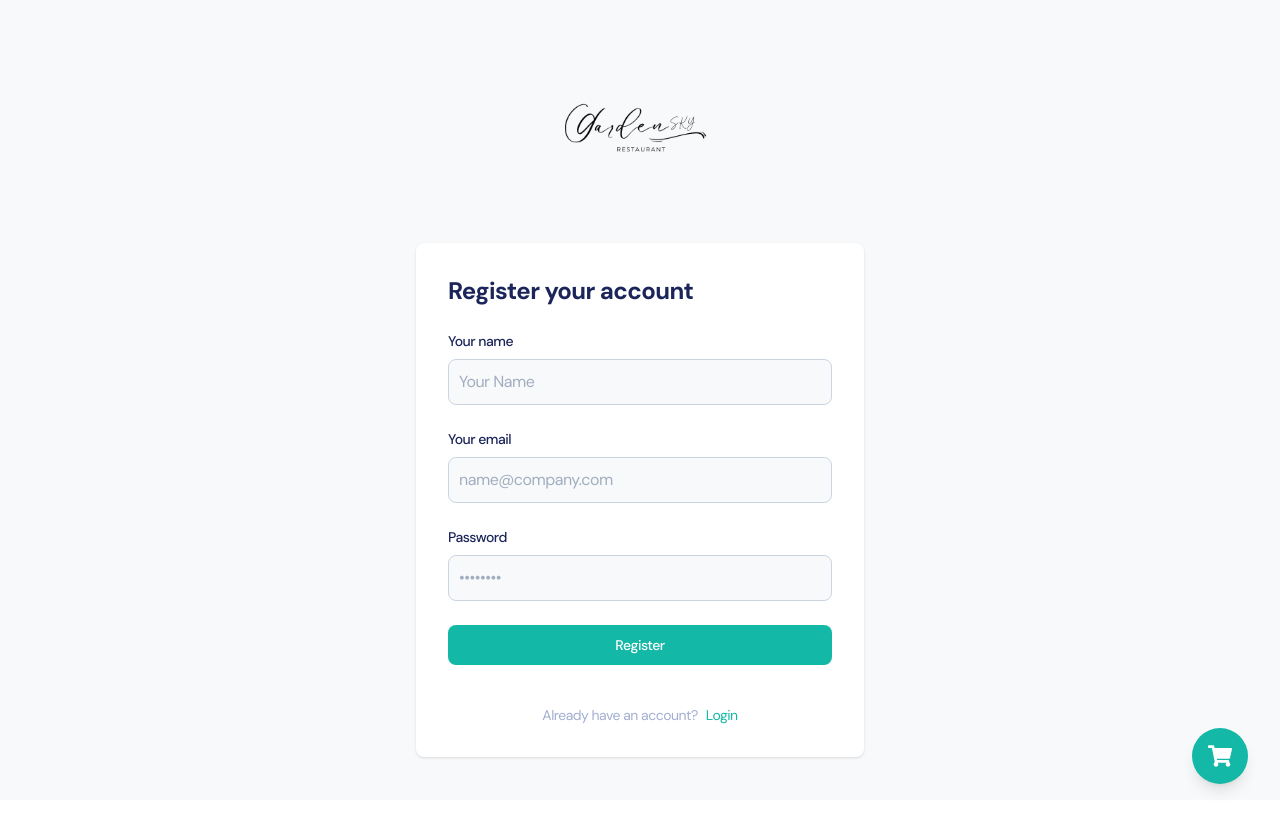
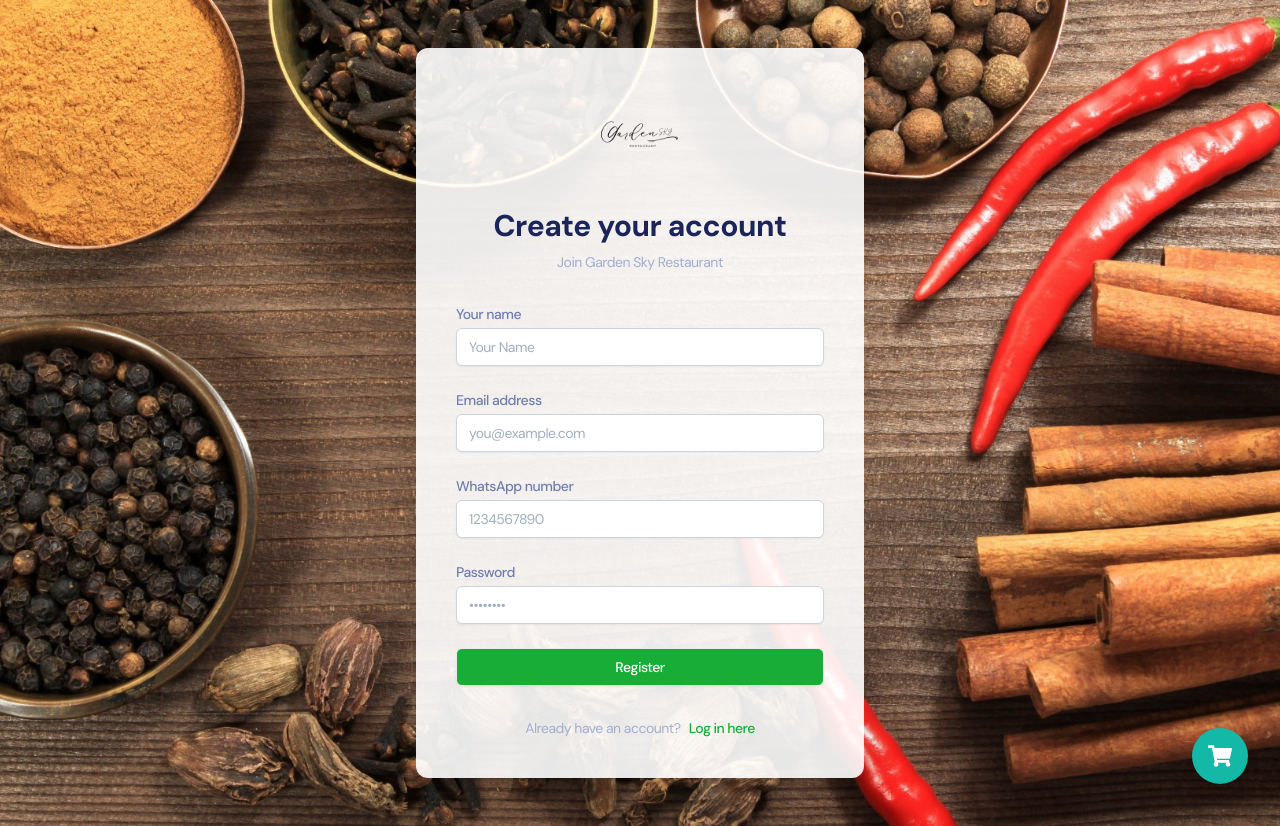
Before and after one commit to nctrnlman/client-resto-next-gen, a React (Vite) app: page /register in a window 1280 px wide. Before the commit the page ends 800 px from the top, so only its background shows below. Built offline with nearby package versions, Linux system fonts and the light colour scheme.

Commit message:
update new input column

```diff
--- a/src/hooks/useLoginForm.js
+++ b/src/hooks/useLoginForm.js
@@ -2,12 +2,25 @@ import { useState } from "react";
 import * as Yup from "yup";
 
 const useLoginForm = () => {
-  const [email, setEmail] = useState("");
+  const [emailOrWhatsapp, setEmailOrWhatsapp] = useState("");
   const [password, setPassword] = useState("");
   const [errors, setErrors] = useState({});
 
   const validationSchema = Yup.object().shape({
-    email: Yup.string().email("Invalid email address").required("Required"),
+    emailOrWhatsapp: Yup.string()
+      .test(
+        "email-or-phone",
+        "Enter a valid email or WhatsApp number",
+        (value) => {
+          return (
+            Yup.string().email().isValidSync(value) ||
+            Yup.string()
+              .matches(/^\d+$/, "Must be only digits")
+              .isValidSync(value)
+          );
+        }
+      )
+      .required("Email or WhatsApp number is required"),
     password: Yup.string()
       .min(8, "Password must be at least 8 characters")
       .required("Required"),
@@ -16,7 +29,7 @@ const useLoginForm = () => {
   const validate = async () => {
     try {
       await validationSchema.validate(
-        { email, password },
+        { emailOrWhatsapp, password },
         { abortEarly: false }
       );
       setErrors({});
@@ -32,8 +45,8 @@ const useLoginForm = () => {
   };
 
   return {
-    email,
-    setEmail,
+    emailOrWhatsapp,
+    setEmailOrWhatsapp,
     password,
     setPassword,
     errors,
--- a/src/hooks/useRegisterForm.js
+++ b/src/hooks/useRegisterForm.js
@@ -4,6 +4,7 @@ import * as Yup from "yup";
 const useRegisterForm = () => {
   const [name, setName] = useState("");
   const [email, setEmail] = useState("");
+  const [noWhatsapp, setNoWhatsapp] = useState("");
   const [password, setPassword] = useState("");
   const [role, setRole] = useState("2");
   const [errors, setErrors] = useState({});
@@ -13,6 +14,9 @@ const useRegisterForm = () => {
     email: Yup.string()
       .email("Invalid email address")
       .required("Email is required"),
+    noWhatsapp: Yup.string()
+      .matches(/^\d+$/, "WhatsApp number must be only digits")
+      .required("WhatsApp number is required"),
     password: Yup.string()
       .min(8, "Password must be at least 8 characters")
       .required("Password is required"),
@@ -21,7 +25,7 @@ const useRegisterForm = () => {
   const validate = async () => {
     try {
       await validationSchema.validate(
-        { name, email, password },
+        { name, email, noWhatsapp, password },
         { abortEarly: false }
       );
       setErrors({});
@@ -41,6 +45,8 @@ const useRegisterForm = () => {
     setName,
     email,
     setEmail,
+    noWhatsapp,
+    setNoWhatsapp,
     password,
     setPassword,
     role,
--- a/src/pages/customer/auth/login/LoginCustomer.jsx
+++ b/src/pages/customer/auth/login/LoginCustomer.jsx
@@ -1,3 +1,4 @@
+import React from "react";
 import { toast } from "react-toastify";
 import "react-toastify/dist/ReactToastify.css";
 import useLoginForm from "../../../../hooks/useLoginForm";
@@ -7,10 +8,17 @@ import axiosInstance from "../../../../utils/axiosInstance";
 import { useNavigate } from "react-router-dom";
 import { useDispatch } from "react-redux";
 import { setUser } from "../../../../features/users/user";
+import bglogin from "../../../../assets/background/bg-login.jpg";
 
 function LoginCustomer() {
-  const { email, setEmail, password, setPassword, errors, validate } =
-    useLoginForm();
+  const {
+    emailOrWhatsapp,
+    setEmailOrWhatsapp,
+    password,
+    setPassword,
+    errors,
+    validate,
+  } = useLoginForm();
   const navigate = useNavigate();
   const dispatch = useDispatch();
 
@@ -19,7 +27,7 @@ function LoginCustomer() {
     if (await validate()) {
       try {
         const response = await axiosInstance.post("/auth/login", {
-          email,
+          emailOrWhatsapp,
           password,
         });
 
@@ -28,40 +36,47 @@ function LoginCustomer() {
         dispatch(setUser(response.data.data.user));
         navigate("/");
       } catch (error) {
-        toast.error(error.response?.data?.message || error.message);
+        toast.error(
+          error.response?.data?.message || "An error occurred during login"
+        );
       }
     }
   };
 
   return (
+    <div
+      className="min-h-screen flex items-center justify-center py-12 px-4 sm:px-6 lg:px-8"
+      style={{
+        backgroundImage: `url(${bglogin})`,
+        backgroundSize: "cover",
+        backgroundPosition: "center",
+      }}
+    >
+      <div className="max-w-md w-full space-y-8 bg-white bg-opacity-90 p-10 rounded-xl shadow-2xl">
         <div>
-      <section className="bg-gray-50">
-        <div className="flex flex-col items-center justify-center px-6 py-8 mx-auto md:h-screen lg:py-0">
-          <a
-            href="#"
-            className="flex items-center mb-6 text-2xl font-semibold text-gray-900"
-          >
-            <img className="h-44 mr-2" src={icon} alt="logo" />
-          </a>
-          <div className="w-full bg-white rounded-lg shadow dark:border md:mt-0 sm:max-w-md xl:p-0">
-            <div className="p-6 space-y-4 md:space-y-6 sm:p-8">
-              <h1 className="text-xl font-bold leading-tight tracking-tight text-gray-900 md:text-2xl">
+          <img
+            className="mx-auto h-24 w-auto"
+            src={icon}
+            alt="Garden Sky Restaurant"
+          />
+          <h2 className="mt-6 text-center text-3xl font-extrabold text-gray-900">
             Login to your account
-              </h1>
+          </h2>
+        </div>
         <LoginForm
-                email={email}
-                setEmail={setEmail}
+          emailOrWhatsapp={emailOrWhatsapp}
+          setEmailOrWhatsapp={setEmailOrWhatsapp}
           password={password}
           setPassword={setPassword}
           errors={errors}
           handleSubmit={handleSubmit}
         />
-              <div className="flex flex-col items-center mt-6">
-                <p className="mt-4 text-sm text-gray-600">
+        <div className="text-center">
+          <p className="mt-2 text-sm text-gray-600">
             Don&apos;t have an account yet?
             <a
               href="/register"
-                    className="text-teal-500 pl-2 hover:underline"
+              className="font-medium text-green-600 hover:text-green-500 ml-2"
             >
               Register here
             </a>
@@ -69,9 +84,6 @@ function LoginCustomer() {
         </div>
       </div>
     </div>
-        </div>
-      </section>
-    </div>
   );
 }
 
--- a/src/pages/customer/auth/login/components/LoginForm.jsx
+++ b/src/pages/customer/auth/login/components/LoginForm.jsx
@@ -2,8 +2,8 @@ import React from "react";
 import { motion } from "framer-motion";
 
 const LoginForm = ({
-  email,
-  setEmail,
+  emailOrWhatsapp,
+  setEmailOrWhatsapp,
   password,
   setPassword,
   errors,
@@ -23,33 +23,33 @@ const LoginForm = ({
         transition={{ delay: 0.2, duration: 0.5 }}
       >
         <label
-          htmlFor="email"
+          htmlFor="emailOrWhatsapp"
           className="block text-sm font-medium text-gray-700"
         >
-          Email address
+          Email address or WhatsApp number
         </label>
         <div className="mt-1">
           <input
-            type="email"
-            name="email"
-            id="email"
+            type="text"
+            name="emailOrWhatsapp"
+            id="emailOrWhatsapp"
             autoComplete="email"
             required
             className="appearance-none block w-full px-3 py-2 border border-gray-300 rounded-md shadow-sm placeholder-gray-400 focus:outline-none focus:ring-green-500 focus:border-green-500 sm:text-sm transition-all duration-300 ease-in-out hover:shadow-md"
-            placeholder="you@example.com"
-            value={email}
-            onChange={(e) => setEmail(e.target.value)}
+            placeholder="you@example.com or 1234567890"
+            value={emailOrWhatsapp}
+            onChange={(e) => setEmailOrWhatsapp(e.target.value)}
           />
         </div>
-        {errors.email && (
+        {errors.emailOrWhatsapp && (
           <motion.p
             className="mt-2 text-sm text-red-600"
-            id="email-error"
+            id="emailOrWhatsapp-error"
             initial={{ opacity: 0 }}
             animate={{ opacity: 1 }}
             transition={{ duration: 0.3 }}
           >
-            {errors.email}
+            {errors.emailOrWhatsapp}
           </motion.p>
         )}
       </motion.div>
@@ -92,37 +92,6 @@ const LoginForm = ({
       </motion.div>
 
       <motion.div
-        className="flex items-center justify-between"
-        initial={{ opacity: 0, y: 20 }}
-        animate={{ opacity: 1, y: 0 }}
-        transition={{ delay: 0.6, duration: 0.5 }}
-      >
-        <div className="flex items-center">
-          <input
-            id="remember-me"
-            name="remember-me"
-            type="checkbox"
-            className="h-4 w-4 text-green-600 focus:ring-green-500 border-gray-300 rounded"
-          />
-          <label
-            htmlFor="remember-me"
-            className="ml-2 block text-sm text-gray-900"
-          >
-            Remember me
-          </label>
-        </div>
-
-        <div className="text-sm">
-          <a
-            href="#"
-            className="font-medium text-green-600 hover:text-green-500 transition-colors duration-300"
-          >
-            Forgot your password?
-          </a>
-        </div>
-      </motion.div>
-
-      <motion.div
         initial={{ opacity: 0, y: 20 }}
         animate={{ opacity: 1, y: 0 }}
         transition={{ delay: 0.8, duration: 0.5 }}
--- a/src/pages/customer/auth/register/RegisterCustomer.jsx
+++ b/src/pages/customer/auth/register/RegisterCustomer.jsx
@@ -1,3 +1,4 @@
+import React from "react";
 import { toast } from "react-toastify";
 import "react-toastify/dist/ReactToastify.css";
 import useRegisterForm from "../../../../hooks/useRegisterForm";
@@ -5,6 +6,8 @@ import RegisterForm from "./components/RegisterForm";
 import icon from "../../../../assets/logo/garden-logo.png";
 import axiosInstance from "../../../../utils/axiosInstance";
 import { useNavigate } from "react-router-dom";
+import bgregister from "../../../../assets/background/bg-login.jpg";
+import { motion } from "framer-motion";
 
 function RegisterCustomer() {
   const {
@@ -14,6 +17,8 @@ function RegisterCustomer() {
     setEmail,
     password,
     setPassword,
+    noWhatsapp,
+    setNoWhatsapp,
     role,
     errors,
     validate,
@@ -28,32 +33,81 @@ function RegisterCustomer() {
           name,
           email,
           password,
+          no_whatsapp: noWhatsapp,
           role: role || "2",
         });
 
         toast.success(response.data.message);
         navigate("/login");
       } catch (error) {
-        toast.error(error.response?.data?.message || error.message);
+        toast.error(
+          error.response?.data?.message ||
+            "An error occurred during registration"
+        );
       }
     }
   };
 
+  const containerVariants = {
+    hidden: { opacity: 0 },
+    visible: {
+      opacity: 1,
+      transition: {
+        when: "beforeChildren",
+        staggerChildren: 0.3,
+      },
+    },
+  };
+
+  const itemVariants = {
+    hidden: { opacity: 0, y: 20 },
+    visible: {
+      opacity: 1,
+      y: 0,
+      transition: {
+        type: "spring",
+        stiffness: 100,
+      },
+    },
+  };
+
   return (
-    <div>
-      <section className="bg-gray-50">
-        <div className="flex flex-col items-center justify-center px-6 py-8 mx-auto md:h-screen lg:py-0">
-          <a
-            href="#"
-            className="flex items-center mb-6 text-2xl font-semibold text-gray-900"
+    <div
+      className="min-h-screen flex items-center justify-center py-12 px-4 sm:px-6 lg:px-8"
+      style={{
+        backgroundImage: `url(${bgregister})`,
+        backgroundSize: "cover",
+        backgroundPosition: "center",
+      }}
     >
-            <img className="h-44 mr-2" src={icon} alt="logo" />
-          </a>
-          <div className="w-full bg-white rounded-lg shadow dark:border md:mt-0 sm:max-w-md xl:p-0">
-            <div className="p-6 space-y-4 md:space-y-6 sm:p-8">
-              <h1 className="text-xl font-bold leading-tight tracking-tight text-gray-900 md:text-2xl">
-                Register your account
-              </h1>
+      <motion.div
+        className="max-w-md w-full space-y-8 bg-white bg-opacity-90 p-10 rounded-xl shadow-2xl"
+        variants={containerVariants}
+        initial="hidden"
+        animate="visible"
+      >
+        <div className="text-center">
+          <motion.img
+            className="mx-auto h-24 w-auto"
+            src={icon}
+            alt="Garden Sky Restaurant"
+            initial={{ scale: 0 }}
+            animate={{ scale: 1 }}
+            transition={{ type: "spring", stiffness: 260, damping: 20 }}
+          />
+          <motion.h2
+            className="mt-6 text-3xl font-extrabold text-gray-900"
+            variants={itemVariants}
+          >
+            Create your account
+          </motion.h2>
+          <motion.p
+            className="mt-2 text-sm text-gray-600"
+            variants={itemVariants}
+          >
+            Join Garden Sky Restaurant
+          </motion.p>
+        </div>
         <RegisterForm
           name={name}
           setName={setName}
@@ -61,24 +115,23 @@ function RegisterCustomer() {
           setEmail={setEmail}
           password={password}
           setPassword={setPassword}
+          noWhatsapp={noWhatsapp}
+          setNoWhatsapp={setNoWhatsapp}
           errors={errors}
           handleSubmit={handleSubmit}
         />
-              <div className="flex flex-col items-center mt-6">
-                <p className="mt-4 text-sm text-gray-600">
+        <motion.div className="text-center" variants={itemVariants}>
+          <p className="mt-2 text-sm text-gray-600">
             Already have an account?
             <a
               href="/login"
-                    className="text-teal-500 pl-2 hover:underline"
+              className="font-medium text-green-600 hover:text-green-500 ml-2 transition-colors duration-300"
             >
-                    Login
+              Log in here
             </a>
           </p>
-              </div>
-            </div>
-          </div>
-        </div>
-      </section>
+        </motion.div>
+      </motion.div>
     </div>
   );
 }
--- a/src/pages/customer/auth/register/components/RegisterForm.jsx
+++ b/src/pages/customer/auth/register/components/RegisterForm.jsx
@@ -1,3 +1,6 @@
+import React from "react";
+import { motion } from "framer-motion";
+
 const RegisterForm = ({
   name,
   setName,
@@ -5,15 +8,27 @@ const RegisterForm = ({
   setEmail,
   password,
   setPassword,
+  noWhatsapp,
+  setNoWhatsapp,
   errors,
   handleSubmit,
 }) => {
   return (
-    <form className="space-y-4 md:space-y-6" onSubmit={handleSubmit}>
-      <div>
+    <motion.form
+      className="space-y-6"
+      onSubmit={handleSubmit}
+      initial={{ opacity: 0, y: 20 }}
+      animate={{ opacity: 1, y: 0 }}
+      transition={{ duration: 0.5 }}
+    >
+      <motion.div
+        initial={{ opacity: 0, x: -20 }}
+        animate={{ opacity: 1, x: 0 }}
+        transition={{ delay: 0.2, duration: 0.5 }}
+      >
         <label
           htmlFor="name"
-          className="block mb-2 text-sm font-medium text-gray-900"
+          className="block text-sm font-medium text-gray-700"
         >
           Your name
         </label>
@@ -21,39 +36,95 @@ const RegisterForm = ({
           type="text"
           name="name"
           id="name"
-          className="bg-gray-50 border border-gray-300 text-gray-900 rounded-lg focus:ring-brand-600 focus:border-brand-600 block w-full p-2.5"
+          className="mt-1 block w-full px-3 py-2 bg-white border border-gray-300 rounded-md shadow-sm placeholder-gray-400 focus:outline-none focus:ring-green-500 focus:border-green-500 sm:text-sm"
           placeholder="Your Name"
           value={name}
           onChange={(e) => setName(e.target.value)}
+          required
         />
         {errors.name && (
-          <div className="text-red-500 text-sm">{errors.name}</div>
+          <motion.p
+            className="mt-2 text-sm text-red-600"
+            initial={{ opacity: 0 }}
+            animate={{ opacity: 1 }}
+          >
+            {errors.name}
+          </motion.p>
         )}
-      </div>
-      <div>
+      </motion.div>
+
+      <motion.div
+        initial={{ opacity: 0, x: -20 }}
+        animate={{ opacity: 1, x: 0 }}
+        transition={{ delay: 0.4, duration: 0.5 }}
+      >
         <label
           htmlFor="email"
-          className="block mb-2 text-sm font-medium text-gray-900"
+          className="block text-sm font-medium text-gray-700"
         >
-          Your email
+          Email address
         </label>
         <input
-          type="text"
+          type="email"
           name="email"
           id="email"
-          className="bg-gray-50 border border-gray-300 text-gray-900 rounded-lg focus:ring-brand-600 focus:border-brand-600 block w-full p-2.5"
-          placeholder="name@company.com"
+          className="mt-1 block w-full px-3 py-2 bg-white border border-gray-300 rounded-md shadow-sm placeholder-gray-400 focus:outline-none focus:ring-green-500 focus:border-green-500 sm:text-sm"
+          placeholder="you@example.com"
           value={email}
           onChange={(e) => setEmail(e.target.value)}
+          required
         />
         {errors.email && (
-          <div className="text-red-500 text-sm">{errors.email}</div>
+          <motion.p
+            className="mt-2 text-sm text-red-600"
+            initial={{ opacity: 0 }}
+            animate={{ opacity: 1 }}
+          >
+            {errors.email}
+          </motion.p>
         )}
-      </div>
-      <div>
+      </motion.div>
+
+      <motion.div
+        initial={{ opacity: 0, x: -20 }}
+        animate={{ opacity: 1, x: 0 }}
+        transition={{ delay: 0.6, duration: 0.5 }}
+      >
+        <label
+          htmlFor="whatsapp"
+          className="block text-sm font-medium text-gray-700"
+        >
+          WhatsApp number
+        </label>
+        <input
+          type="tel"
+          name="whatsapp"
+          id="whatsapp"
+          className="mt-1 block w-full px-3 py-2 bg-white border border-gray-300 rounded-md shadow-sm placeholder-gray-400 focus:outline-none focus:ring-green-500 focus:border-green-500 sm:text-sm"
+          placeholder="1234567890"
+          value={noWhatsapp}
+          onChange={(e) => setNoWhatsapp(e.target.value)}
+          required
+        />
+        {errors.noWhatsapp && (
+          <motion.p
+            className="mt-2 text-sm text-red-600"
+            initial={{ opacity: 0 }}
+            animate={{ opacity: 1 }}
+          >
+            {errors.noWhatsapp}
+          </motion.p>
+        )}
+      </motion.div>
+
+      <motion.div
+        initial={{ opacity: 0, x: -20 }}
+        animate={{ opacity: 1, x: 0 }}
+        transition={{ delay: 0.8, duration: 0.5 }}
+      >
         <label
           htmlFor="password"
-          className="block mb-2 text-sm font-medium text-gray-900"
+          className="block text-sm font-medium text-gray-700"
         >
           Password
         </label>
@@ -61,23 +132,36 @@ const RegisterForm = ({
           type="password"
           name="password"
           id="password"
+          className="mt-1 block w-full px-3 py-2 bg-white border border-gray-300 rounded-md shadow-sm placeholder-gray-400 focus:outline-none focus:ring-green-500 focus:border-green-500 sm:text-sm"
           placeholder="••••••••"
-          className="bg-gray-50 border border-gray-300 text-gray-900 rounded-lg focus:ring-brand-600 focus:border-brand-600 block w-full p-2.5"
           value={password}
           onChange={(e) => setPassword(e.target.value)}
+          required
         />
         {errors.password && (
-          <div className="text-red-500 text-sm">{errors.password}</div>
+          <motion.p
+            className="mt-2 text-sm text-red-600"
+            initial={{ opacity: 0 }}
+            animate={{ opacity: 1 }}
+          >
+            {errors.password}
+          </motion.p>
         )}
-      </div>
+      </motion.div>
 
-      <button
-        type="submit"
-        className="w-full text-white bg-teal-500 hover:bg-teal-700 focus:ring-4 focus:outline-none focus:ring-brand-300 font-medium rounded-lg text-sm px-5 py-2.5 text-center"
+      <motion.div
+        initial={{ opacity: 0, y: 20 }}
+        animate={{ opacity: 1, y: 0 }}
+        transition={{ delay: 1, duration: 0.5 }}
       >
-        Register
-      </button>
-    </form>
+        <button
+          type="submit"
+          className="w-full flex justify-center py-2 px-4 border border-transparent rounded-md shadow-sm text-sm font-medium text-white bg-green-600 hover:bg-green-700 focus:outline-none focus:ring-2 focus:ring-offset-2 focus:ring-green-500 transition-all duration-300 ease-in-out transform hover:scale-105"
+        >
+          Register
+        </button>
+      </motion.div>
+    </motion.form>
   );
 };
 
```
Also changed, not shown: src/assets/background/bg-login.jpg (added). Lines whose indentation alone changed are shown as unchanged.
